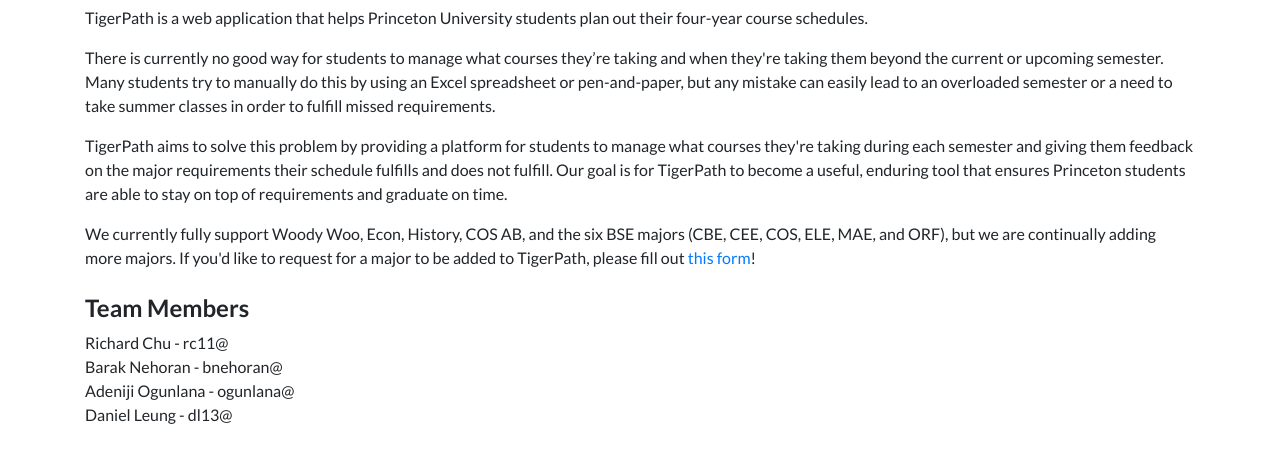
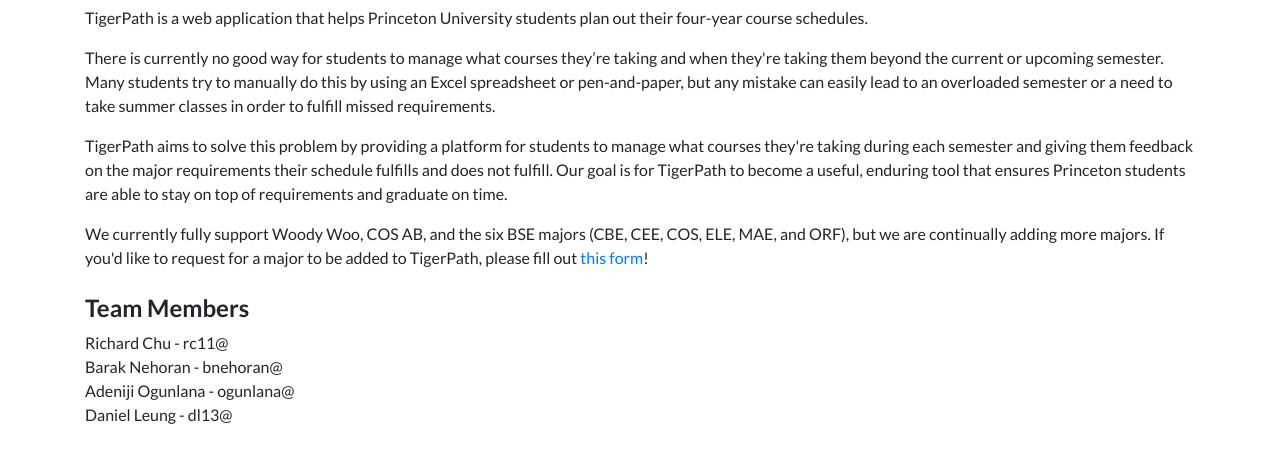
Before and after one commit to TigerAppsOrg/TigerPath, a Django app: template tigerpath/templates/tigerpath/about.html in a window 1280 px wide. Shown: the part 303-754 px from the top of the page. Run offline with Django 3.2, Linux system fonts and the light colour scheme; the template is opened without the code that fills it, so the values that code supplies are empty; some libraries are stand-ins or nearby versions.

Commit message:
Remove Econ and History for now

```diff
--- a/tigerpath/templates/tigerpath/about.html
+++ b/tigerpath/templates/tigerpath/about.html
@@ -41,7 +41,7 @@
         <p>TigerPath is a web application that helps Princeton University students plan out their four-year course schedules.</p>
         <p>There is currently no good way for students to manage what courses they’re taking and when they're taking them beyond the current or upcoming semester. Many students try to manually do this by using an Excel spreadsheet or pen-and-paper, but any mistake can easily lead to an overloaded semester or a need to take summer classes in order to fulfill missed requirements.</p>
         <p>TigerPath aims to solve this problem by providing a platform for students to manage what courses they're taking during each semester and giving them feedback on the major requirements their schedule fulfills and does not fulfill. Our goal is for TigerPath to become a useful, enduring tool that ensures Princeton students are able to stay on top of requirements and graduate on time.</p>
-        <p>We currently fully support Woody Woo, Econ, History, COS AB, and the six BSE majors (CBE, CEE, COS, ELE, MAE, and ORF), but we are continually adding more majors. If you'd like to request for a major to be added to TigerPath, please fill out <a href="https://goo.gl/forms/pKxjmubIOSCOeR8L2" target="_blank">this form</a>!</p>
+        <p>We currently fully support Woody Woo, COS AB, and the six BSE majors (CBE, CEE, COS, ELE, MAE, and ORF), but we are continually adding more majors. If you'd like to request for a major to be added to TigerPath, please fill out <a href="https://goo.gl/forms/pKxjmubIOSCOeR8L2" target="_blank">this form</a>!</p>
       </div>
 
       <div class="text-section">
```
